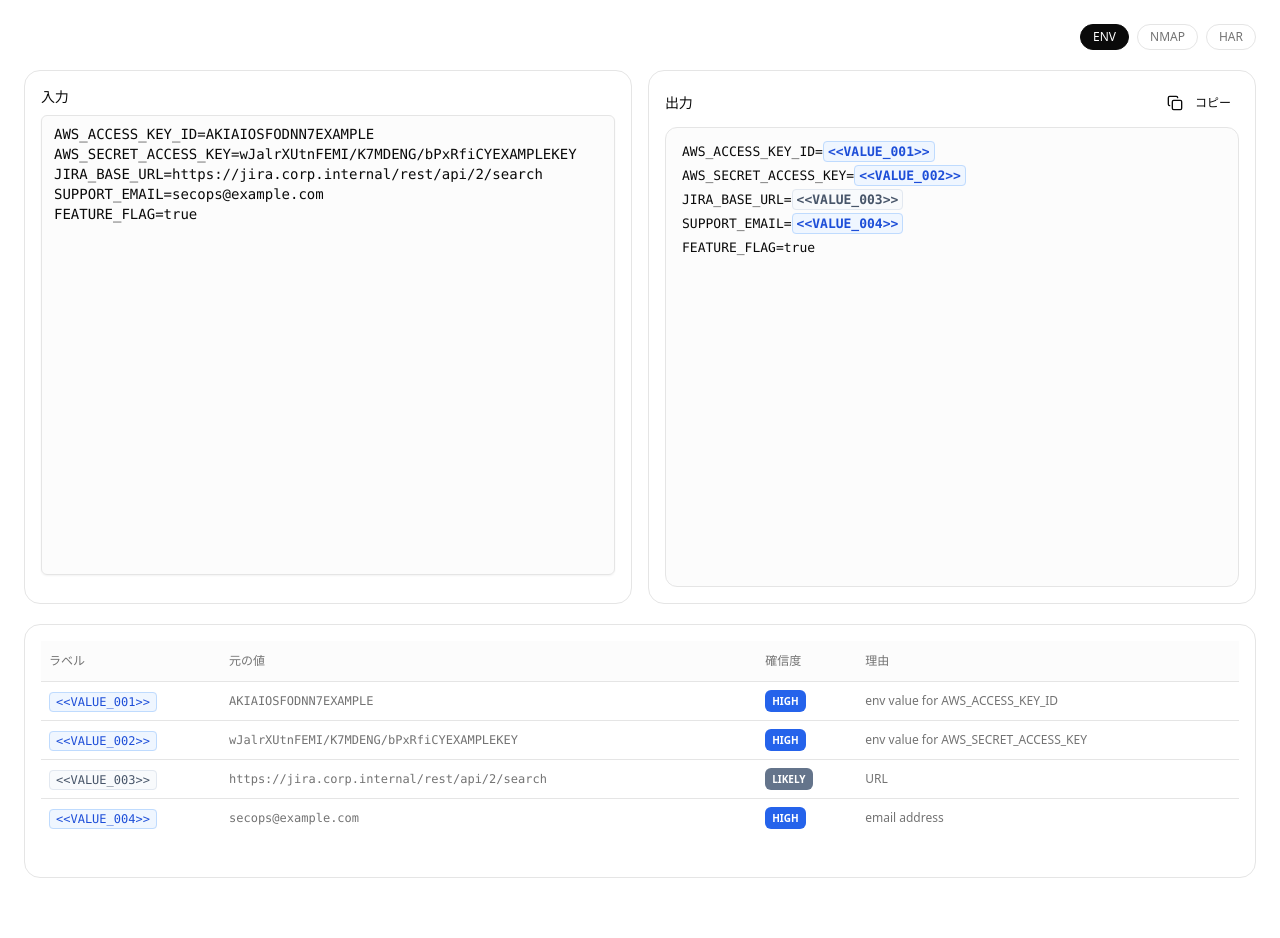
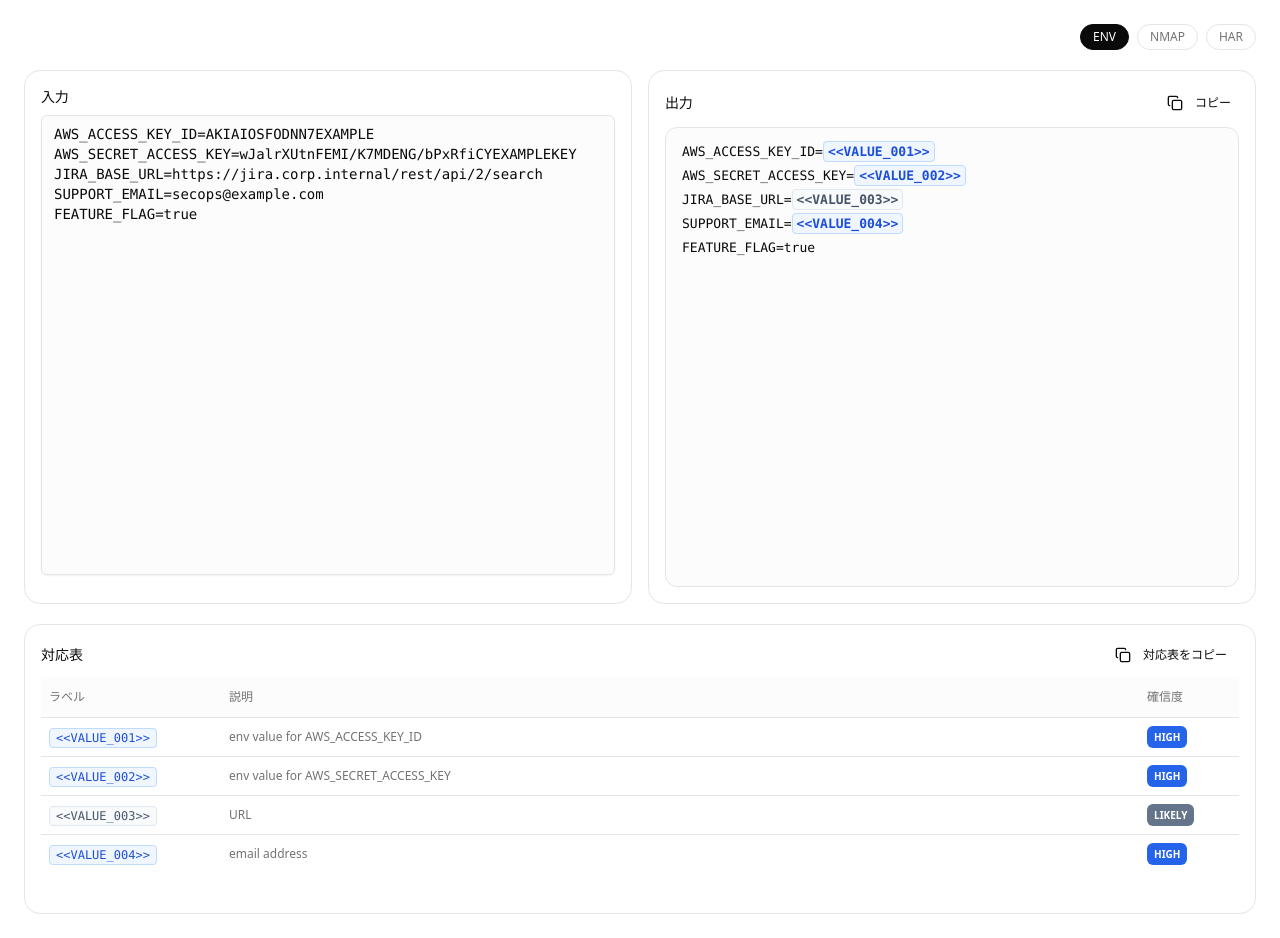
Before and after one commit to MJR-EDAMAMEX/pentect-poc, a React (Vite) app: page / in a window 1280 px wide. Before the commit the page ends 902 px from the top, so only its background shows below. Built offline with nearby package versions, Linux system fonts and the light colour scheme.

Commit message:
Replace original values with descriptions in mapping table
- Remove "元の値" column, show "説明" (reason) instead
- Add copy button for mapping table (tab-separated for pasting to AI)
- Original secrets never shown in the UI

```diff
--- a/src/App.tsx
+++ b/src/App.tsx
@@ -415,38 +415,48 @@ export default function App() {
         </section>
 
         <section className="mt-5 rounded-2xl border border-border bg-card p-4">
+          <div className="mb-2 flex items-center justify-between">
+            <span className="text-sm font-medium">対応表</span>
+            <Button
+              size="sm"
+              variant="ghost"
+              className="h-7 text-xs"
+              onClick={async () => {
+                const lines = tableMappings.map(
+                  (m) => `${m.label}\t${m.reason}\t${m.confidence}`
+                );
+                await navigator.clipboard.writeText(lines.join("\n"));
+              }}
+            >
+              <Copy className="mr-1 h-3.5 w-3.5" />
+              対応表をコピー
+            </Button>
+          </div>
           <div className="min-h-[220px] overflow-x-auto">
             <Table>
               <TableHeader>
                 <TableRow className="bg-muted/30">
                   <TableHead className="w-[180px] text-xs">ラベル</TableHead>
-                  <TableHead className="text-xs">元の値</TableHead>
+                  <TableHead className="text-xs">説明</TableHead>
                   <TableHead className="w-[100px] text-xs">確信度</TableHead>
-                  <TableHead className="text-xs">理由</TableHead>
                 </TableRow>
               </TableHeader>
               <TableBody>
                 {tableMappings.map((mapping) => {
                   const colors = CONFIDENCE_COLORS[mapping.confidence];
-                  const isActive = activeLabels.includes(mapping.label);
                   return (
                     <TableRow
-                      key={`${mapping.label}:${mapping.original}`}
-                      className={` ${
-                        ""
-                      }`}
+                      key={`${mapping.label}:${mapping.reason}`}
                     >
                       <TableCell className="py-2">
                         <code
-                          className={`rounded-sm border px-1.5 py-0.5 text-xs  ${colors.bg} ${colors.text} ${colors.border} ${
-                            isActive ? "" : ""
-                          }`}
+                          className={`rounded-sm border px-1.5 py-0.5 text-xs ${colors.bg} ${colors.text} ${colors.border}`}
                         >
                           {mapping.label}
                         </code>
                       </TableCell>
-                      <TableCell className="break-all py-2 font-mono text-xs text-muted-foreground">
-                        {mapping.original}
+                      <TableCell className="py-2 text-xs text-muted-foreground">
+                        {mapping.reason}
                       </TableCell>
                       <TableCell className="py-2">
                         <Badge
@@ -455,9 +465,6 @@ export default function App() {
                         >
                           {mapping.confidence}
                         </Badge>
-                      </TableCell>
-                      <TableCell className="py-2 text-xs text-muted-foreground">
-                        {mapping.reason}
                       </TableCell>
                     </TableRow>
                   );
```
Also changed, not shown: 3 other files (tests, documents, lock files or other folders).
